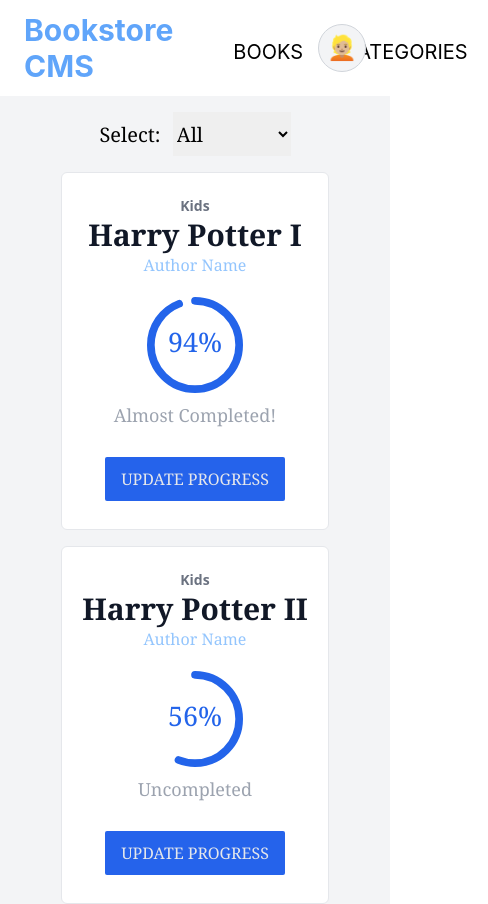
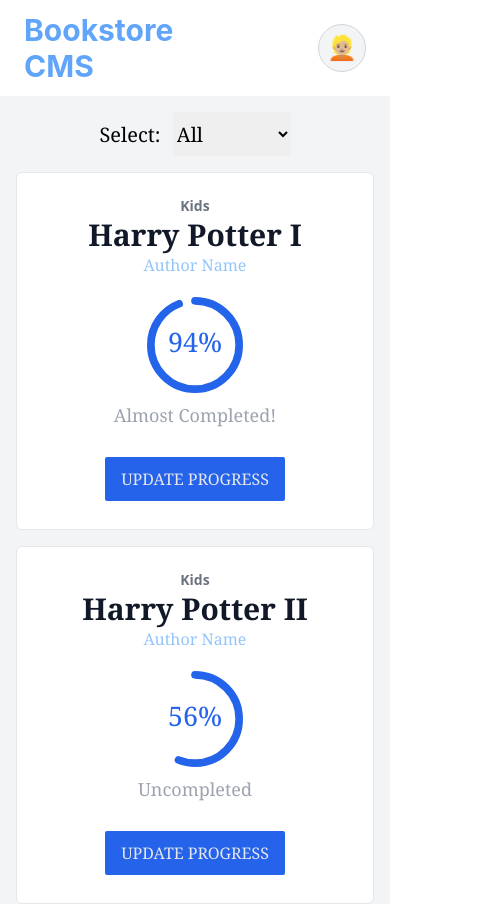
Before and after one commit to chubaquelo/React-Bookstore, a React (Create React App) app: page / in a window 390 px wide. Shown: the top 904 px of the page, 488 px wide, since content can reach past the window. Built offline with nearby package versions, Linux system fonts and the light colour scheme.

Commit message:
change size on button, add resposive navbar

```diff
--- a/src/components/Book.js
+++ b/src/components/Book.js
@@ -12,7 +12,7 @@ const Book = ({
     setReadPercentage(Math.floor(Math.random() * 100));
   };
   return (
-    <div className="flex flex-col border rounded-md bg-white hover:border-blue w-3/4 m-auto my-4 p-5 grid md:grid-cols-4 gap-5">
+    <div className="flex flex-col border rounded-md bg-white hover:border-blue w-7/8 sm:w-11/12 m-auto my-4 p-5 grid md:grid-cols-4 gap-5">
       <div className="mx-auto md:text-left text-center">
         <span className="text-gray-500 font-sans text-sm font-bold">
           {category}
@@ -63,7 +63,7 @@ const Book = ({
       <div className="p-2 flex mx-auto items-center">
         <div>
           <button
-            className="py-1 px-4 h-11 md:h-auto bg-blue-600 text-gray-200 hover:text-white hover:bg-blue-800 rounded-sm uppercase font-thin"
+            className="py-1 px-4 h-11 leading-none bg-blue-600 text-gray-200 hover:text-white hover:bg-blue-800 rounded-sm uppercase font-thin"
             type="button"
             onClick={updateProgress}
           >
--- a/src/components/Header.js
+++ b/src/components/Header.js
@@ -9,7 +9,7 @@ const Header = ({ title }) => (
           {title}
         </h1>
       </div>
-      <nav className="flex flex-col justify-center mt-2 text-xl">
+      <nav className="hidden md:flex flex-col justify-center mt-2 text-xl">
         <ul className="flex flex-row">
           <li className="px-5 cursor-pointer">BOOKS</li>
           <li className="px-5 cursor-pointer">CATEGORIES</li>
```
